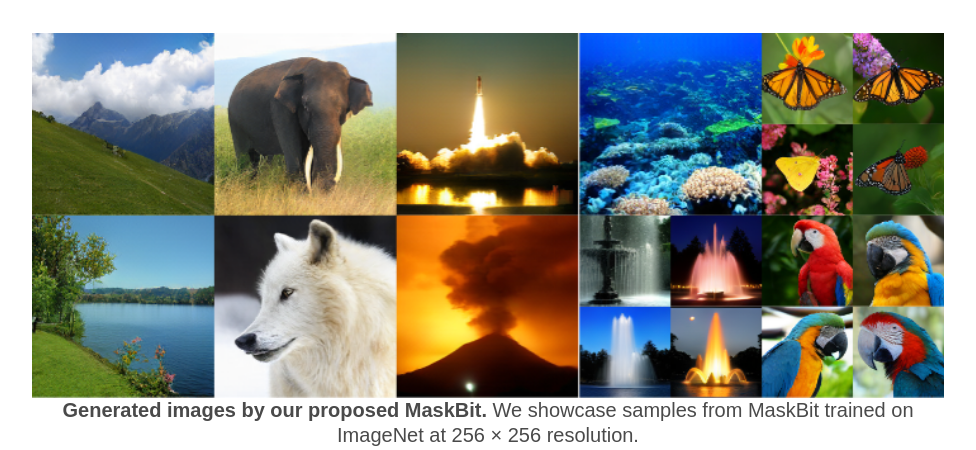
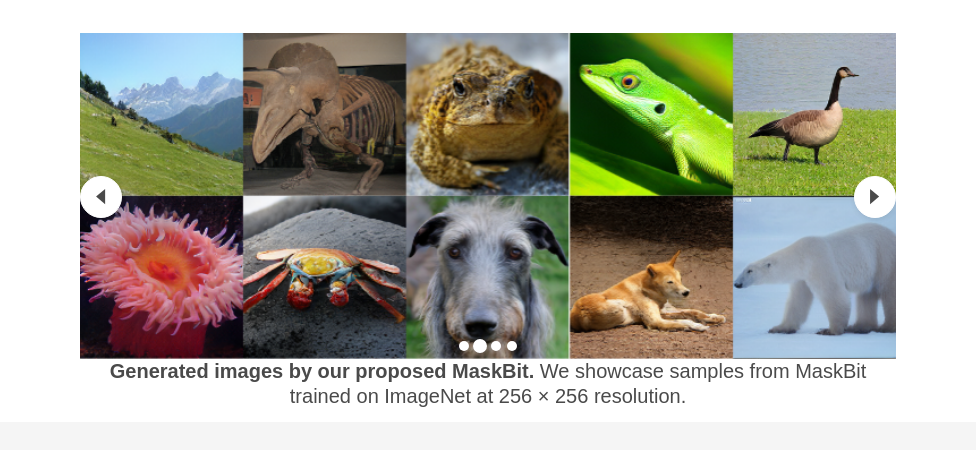
Before and after one commit to weber-mark/weber-mark.github.io, a plain HTML site: page projects/maskbit.html in a window 1280 px wide. Shown: the part 350-800 px from the top of the page, without its empty margins (152-1128 px from the left). Drawn offline with nearby package versions, Linux system fonts and the light colour scheme; some icons are missing; a web font is replaced by a local one.

Commit message:
add slider

```diff
--- a/projects/maskbit.html
+++ b/projects/maskbit.html
@@ -178,27 +178,39 @@
   </div>
 </section>
 
-<section class="hero teaser">
+<section class="hero teaser has-carousel">
   <div class="container is-max-desktop">
       <div class="hero-body">
-      <div class="hero is-centered">
-        <img src="./static/images/teaser.png" alt="Teaser image" class="teaser"/>
+          <div id="carousel-demo" class="teaser-carousel" data-autoplay="true">
+              <div class="carousel-item">
+                <img src="./static/images/teaser1.png" alt="Teaser image 1" class="teaser"/>
+              </div>
+              <div class="carousel-item">
+                <img src="./static/images/teaser2.png" alt="Teaser image 2" class="teaser"/>
+              </div>
+              <div class="carousel-item">
+                <img src="./static/images/teaser3.png" alt="Teaser image 3" class="teaser"/>
+              </div>
+              <div class="carousel-item">
+                <img src="./static/images/teaser4.png" alt="Teaser image 4" class="teaser"/>
+              </div>
           </div>
           <h2 class="subtitle has-text-centered">
               <b>Generated images by our proposed MaskBit.</b>
               We showcase samples from MaskBit trained on ImageNet at 256<span> &#215;</span> 256 resolution.
           </h2>
-      <br>
-      <!-- <img src="./static/images/titok_teaser.png"
-                class="teaser"
-                alt="teaser image."/> -->
-<!--       <img src="./static/images/speed_vs_perf.png"
-                class="teaser"
-                alt="teaser image."/> -->
       </div>
   </div>
 </section>
 
+<script>
+  bulmaCarousel.attach('#carousel-demo', {
+    slidesToScroll: 1,
+    slidesToShow: 1,
+    autoplay: true,
+    infinite: true,
+  });
+</script>
 
 
 <section class="hero is-light is-big", style="margin-top: -35px">
--- a/projects/static/css/index.css
+++ b/projects/static/css/index.css
@@ -190,3 +190,23 @@ body {
   display: table;
   clear: both;
 }
+
+.teaser-carousel {
+  overflow: hidden; /* Hide previous/next images */
+}
+
+.carousel-item {
+  width: 100%; /* Ensure the carousel item takes full width */
+}
+
+.carousel-item img {
+  display: block;
+  width: 100%; /* Ensure the image fills the item container */
+  object-fit: cover;
+  /* height: 400px; Adjust this height as needed */
+}
+
+/* Optional: If you want to hide navigation arrows, comment out this section */
+/* .carousel-nav-left, .carousel-nav-right {
+  display: none;
+} */
```
Also changed, not shown: projects/static/images/teaser1.png (added), projects/static/images/teaser2.png (added), projects/static/images/teaser3.png (added), projects/static/images/teaser4.png (added). Lines whose indentation alone changed are shown as unchanged.
